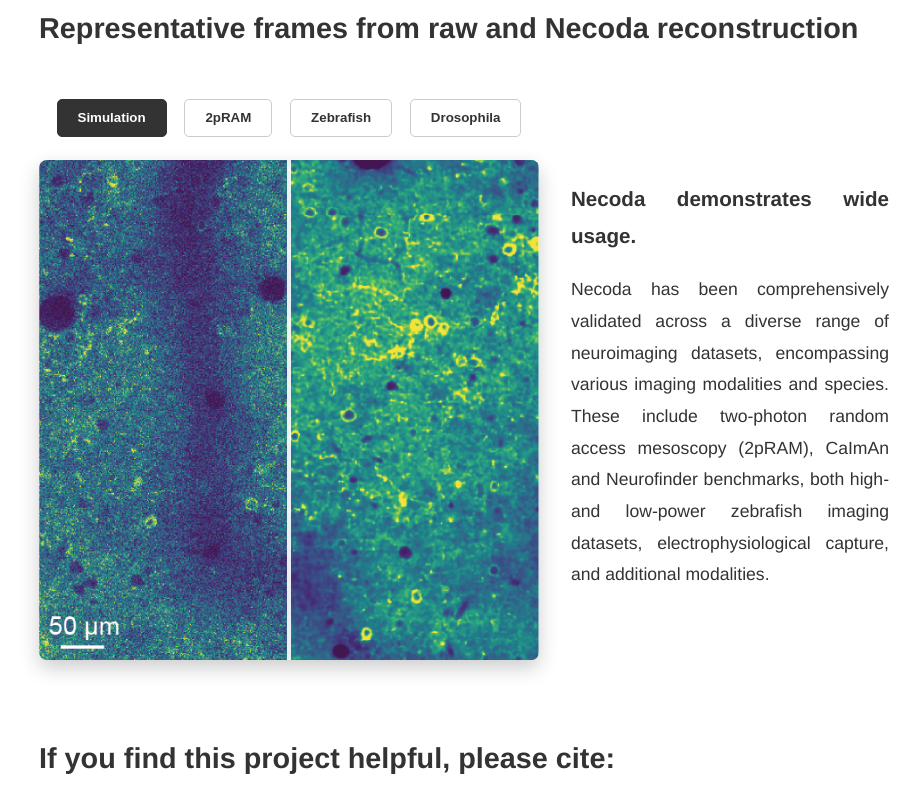
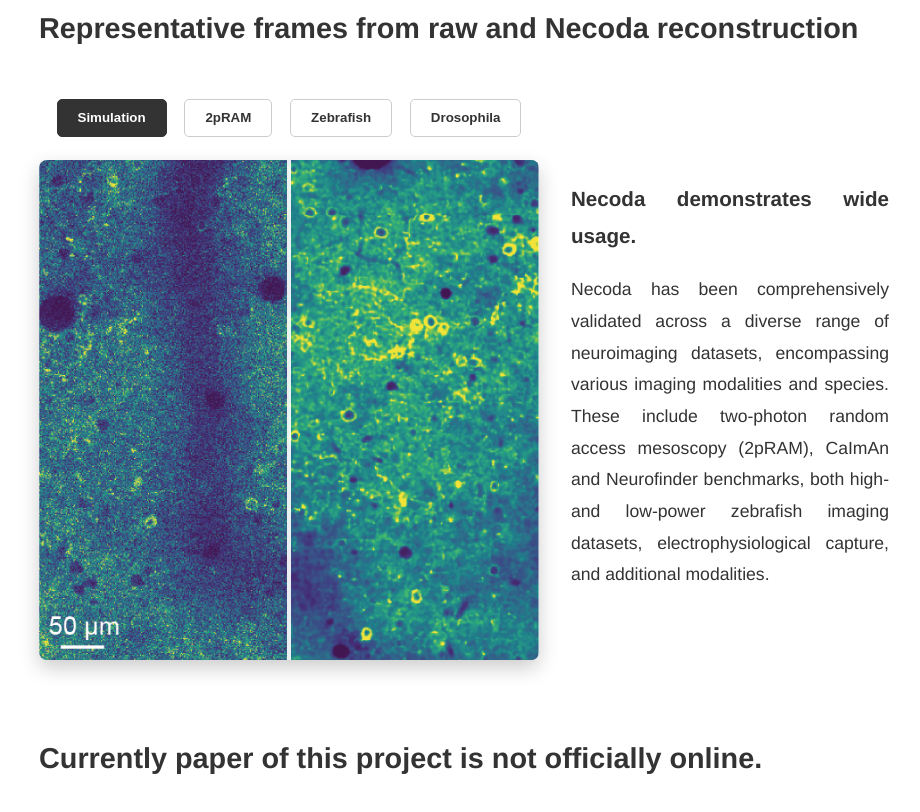
Before and after one commit to TSuXinH/Necoda, a plain HTML site: page docs/index.html in a window 1280 px wide. Shown: the part 4303-5115 px from the top of the page, without its empty margins (176-1096 px from the left). Drawn offline with Linux system fonts and the light colour scheme.

Commit message:
web and readme

```diff
--- a/docs/index.html
+++ b/docs/index.html
@@ -305,7 +305,7 @@
         </div>
 
         <div class="citation-container">
-            <h2>If you find this project helpful, please cite:</h2>
+            <h2>Currently paper of this project is not officially online. </h2>
         </div>
 
     </div>
```
Also changed, not shown: 1 other file.
